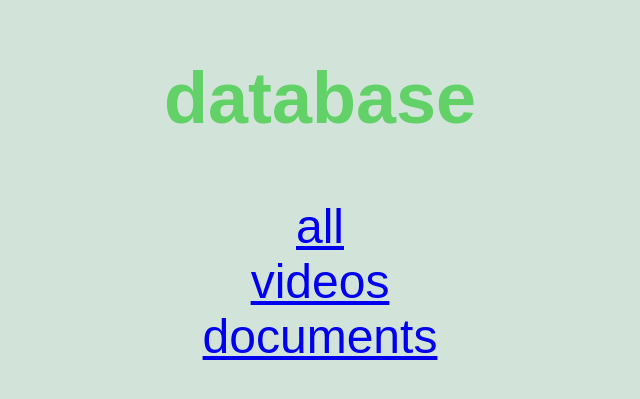
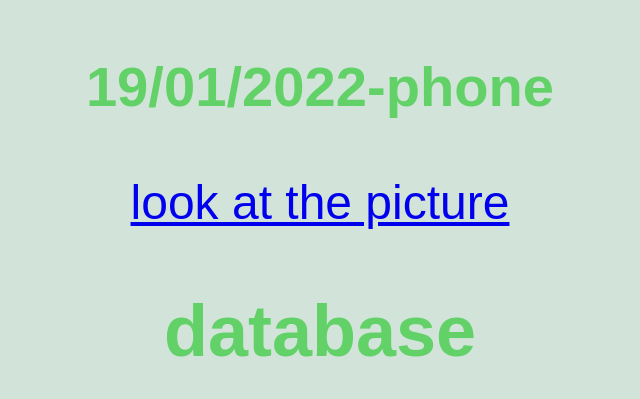
Before and after one commit to dinosaur23/board, a plain HTML site: page index.html in a window 1280 px wide. Shown: the part 735-1134 px from the top of the page, without its empty margins (320-960 px from the left). Before the commit the page ends 1107 px from the top, so only its background shows below. Drawn offline with Linux system fonts and the light colour scheme.

Commit message:
Update index.html

```diff
--- a/index.html
+++ b/index.html
@@ -14,6 +14,8 @@
       <a href = "https://drive.google.com/file/d/1hBH_0wyqLQKvX2_CmMowTANJ3E8N8bDY/view?usp=sharing">watch the video</a>
       <h3>5/1/2022-river</h3>
       <a href = "https://drive.google.com/file/d/1hATbM2h8yVnFWcEPoVT4nagDzC6tohpk/view?usp=sharing">watch the video</a>
+      <h3>19/01/2022-phone</h3>
+      <a href = "https://storage.googleapis.com/artlab-public.appspot.com/share/H71DSNZFJU23.png">look at the picture</a>
     </div>
     <div class = "database">
       <h2>database</h2>
```
